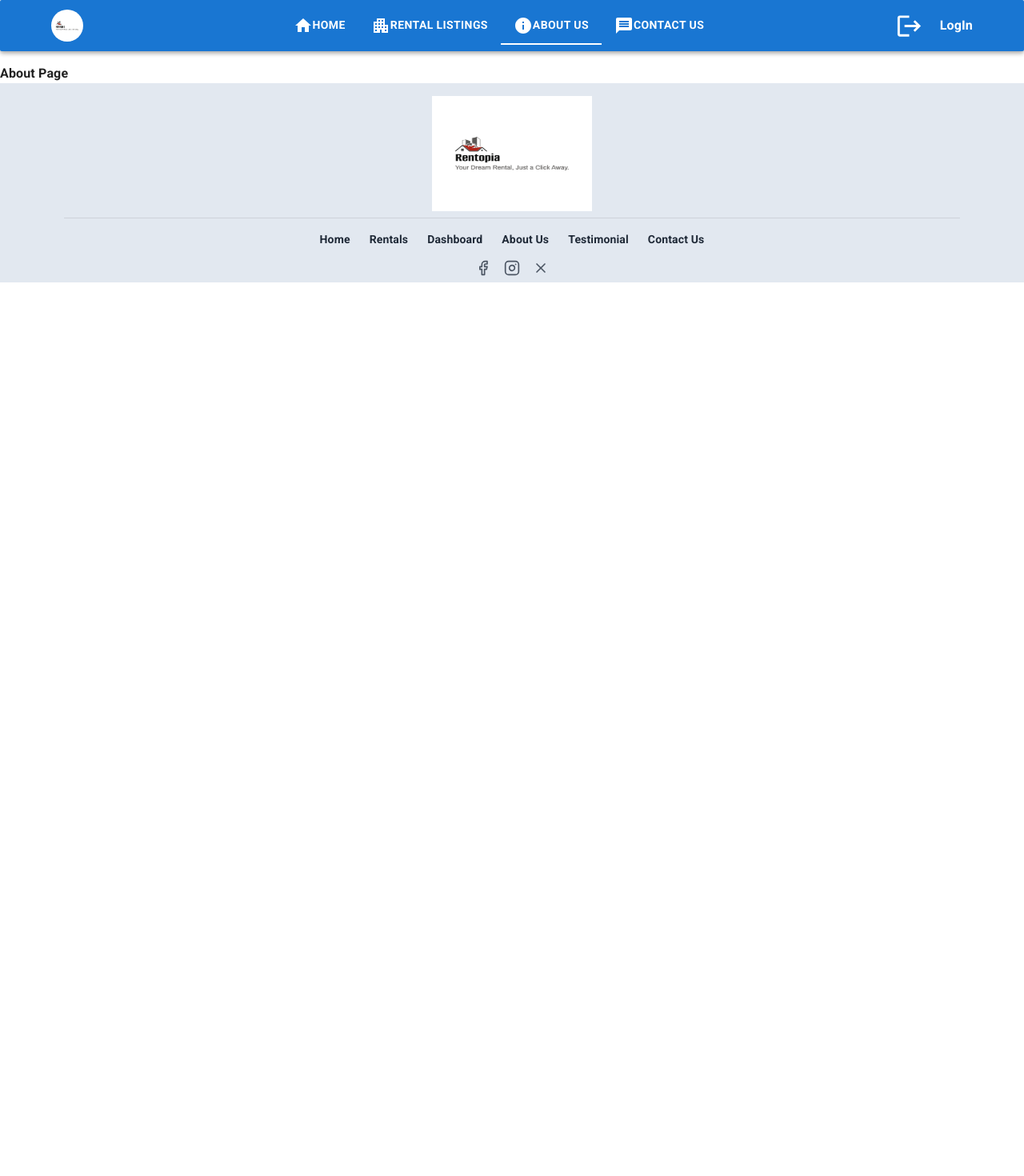
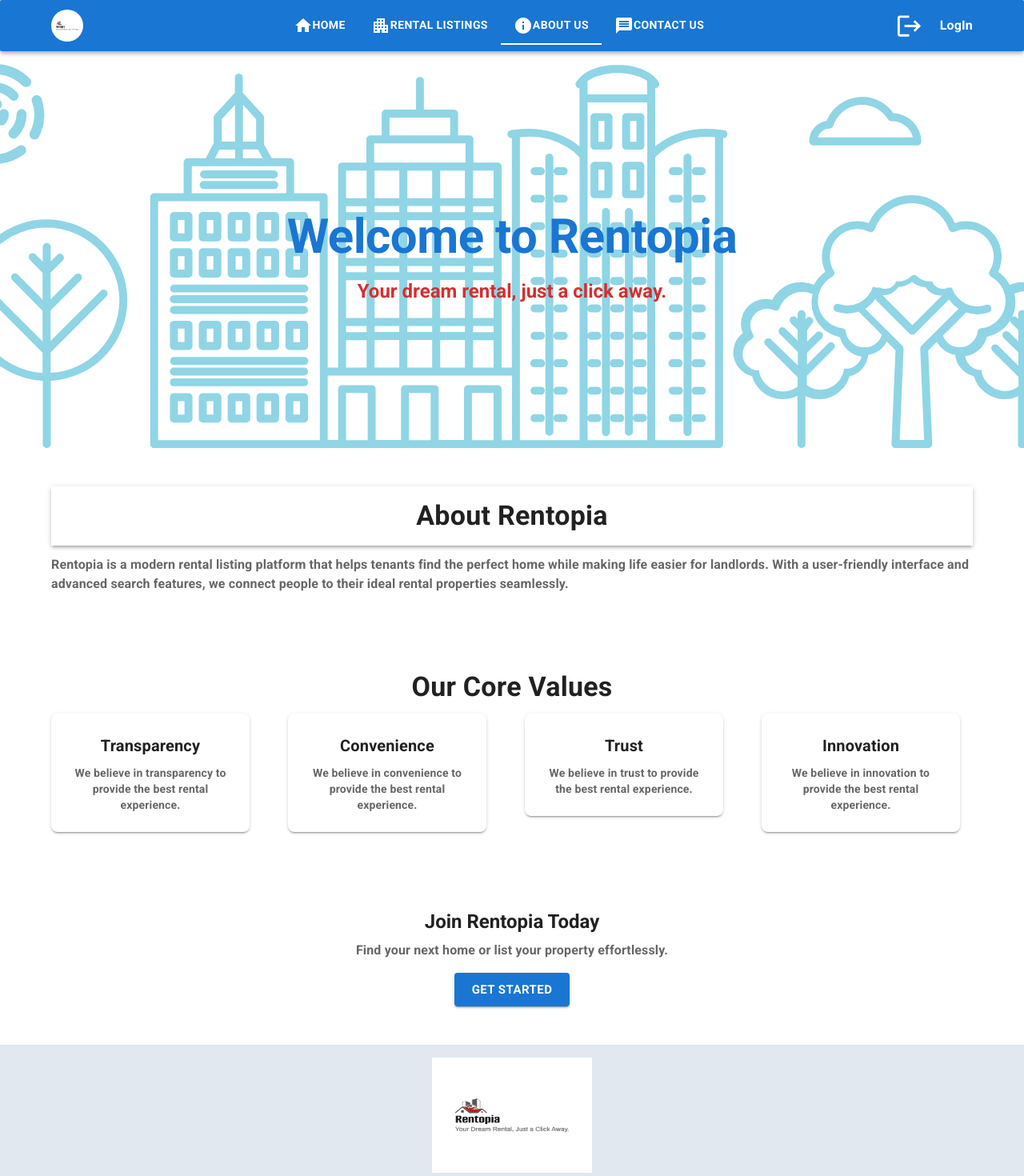
Before and after one commit to drjhatka/basha-finder-client, a Next.js app: page /about in a window 1280 px wide. Shown: the top 1470 px of the page at 80% size. Before the commit the page ends 800 px from the top, so only its background shows below. Built offline with nearby package versions, Linux system fonts and the light colour scheme; no server answers.

Commit message:
about us and contact page done

```diff
--- a/src/app/about/page.tsx
+++ b/src/app/about/page.tsx
@@ -1,9 +1,88 @@
-const AboutPage = () => {
-    return (
-        <div>
-            About Page
-        </div>
-    );
+import React from "react";
+import { Container, Typography, Box, Grid, Button } from "@mui/material";
+import { Microscope } from "lucide-react";
+
+const AboutUsPage = () => {
+  return (
+    <>
+      {/* Hero Section */}
+      <Box
+        sx={{
+          backgroundImage: "url('/hero-bg.svg')",
+          backgroundBlendMode:'darken',
+          backgroundSize: "cover",
+          backgroundPosition: "center",
+          height: "60vh",
+          display: "flex",
+          alignItems: "center",
+          justifyContent: "center",
+          color: "white",
+          textAlign: "center",
+          p: 4,
+        }}
+      >
+        <Box>
+
+          <Typography  variant="h2" color="primary" fontWeight="bold">
+            Welcome to Rentopia
+          </Typography>
+          <Typography variant="h5" color="error" sx={{ mt: 2 }}>
+            Your dream rental, just a click away.
+          </Typography>
+        </Box>
+      </Box>
+
+      {/* About Section */}
+      <Container sx={{ py: 6 }}>
+        <Typography textAlign={'center'} boxShadow={3} py={2} variant="h4" fontWeight="bold" gutterBottom>
+          About Rentopia
+        </Typography>
+        <Typography variant="body1" color="text.secondary">
+          Rentopia is a modern rental listing platform that helps tenants find
+          the perfect home while making life easier for landlords. With a
+          user-friendly interface and advanced search features, we connect
+          people to their ideal rental properties seamlessly.
+        </Typography>
+      </Container>
+
+      {/* Core Values Section */}
+      <Container sx={{ py: 6, textAlign: "center" }}>
+        <Typography variant="h4" fontWeight="bold" gutterBottom>
+          Our Core Values
+        </Typography>
+        <Grid container  spacing={4} justifyContent="center">
+          {["Transparency", "Convenience", "Trust", "Innovation"].map((value) => (
+            <Grid item  key={value} xs={12} sm={6} md={3}>
+              <Box
+                sx={{ p: 3, borderRadius: 2, boxShadow: 2, bgcolor: "background.paper" }}
+              >
+
+                <Typography variant="h6" fontWeight="bold">
+                  {value}
+                </Typography>
+                <Typography variant="body2" color="text.secondary" sx={{ mt: 1 }}>
+                  We believe in {value.toLowerCase()} to provide the best rental experience.
+                </Typography>
+              </Box>
+            </Grid>
+          ))}
+        </Grid>
+      </Container>
+
+      {/* Call to Action */}
+      <Box sx={{ textAlign: "center", py: 6 }}>
+        <Typography variant="h5" fontWeight="bold" gutterBottom>
+          Join Rentopia Today
+        </Typography>
+        <Typography variant="body1" color="text.secondary" sx={{ mb: 2 }}>
+          Find your next home or list your property effortlessly.
+        </Typography>
+        <Button variant="contained" color="primary" size="large">
+          Get Started
+        </Button>
+      </Box>
+    </>
+  );
 };
 
-export default AboutPage;
+export default AboutUsPage;
--- a/src/app/contact/page.tsx
+++ b/src/app/contact/page.tsx
@@ -1,9 +1,74 @@
-const ContactPage = () => {
-    return (
-        <div>
-            Contact Page
-        </div>
-    );
+import React from "react";
+import { Container, Typography, Box, Grid, TextField, Button } from "@mui/material";
+import PhoneIcon from "@mui/icons-material/Phone";
+import EmailIcon from "@mui/icons-material/Email";
+import LocationOnIcon from "@mui/icons-material/LocationOn";
+
+const ContactUsPage = () => {
+  return (
+    <>
+      {/* Hero Section */}
+      <Box
+        sx={{
+          backgroundImage: "url('/contact.jpg')",
+          backgroundSize: "cover",
+          //backgroundPosition: "center",
+          height: "50vh",
+          display: "flex",
+          alignItems: "center",
+          justifyContent: "center",
+          color: "white",
+          textAlign: "center",
+          p: 4,
+        }}
+      >
+        <Typography variant="h2" fontWeight="bold">
+          Contact Us
+        </Typography>
+      </Box>
+
+      {/* Contact Info */}
+      <Container sx={{ py: 6 }}>
+        <Grid container spacing={4} justifyContent="center">
+          {[
+            { icon: <PhoneIcon />, label: "Phone", info: "+1 234 567 890" },
+            { icon: <EmailIcon />, label: "Email", info: "support@rentopia.com" },
+            { icon: <LocationOnIcon />, label: "Location", info: "123 Rentopia St, NY, USA" },
+          ].map((item, index) => (
+            <Grid item key={index} xs={12} sm={4}>
+              <Box textAlign="center" color={'blue'} bgcolor={'#ffdddd'} boxShadow={4} py={4}>
+                {item.icon}
+                <Typography variant="h6" fontWeight="bold" sx={{ mt: 1 }}>
+                  {item.label}
+                </Typography>
+                <Typography variant="body1" color="text.secondary">
+                  {item.info}
+                </Typography>
+              </Box>
+            </Grid>
+          ))}
+        </Grid>
+      </Container>
+
+      {/* Contact Form */}
+      <Container sx={{ py: 6, maxWidth: "600px" }}>
+        <Typography variant="h4" fontWeight="bold" textAlign="center" gutterBottom>
+          Get in Touch
+        </Typography>
+        <Box component="form" sx={{ display: "flex", flexDirection: "column", gap: 3 }}>
+          <TextField label="Your Name" variant="outlined" fullWidth required />
+          <TextField label="Your Email" variant="outlined" fullWidth required type="email" />
+          <TextField label="Message" variant="outlined" fullWidth multiline rows={4} required />
+          <Box mx={'auto'}>
+            <Button variant="contained" color="primary" size="large">
+                Send Message
+            </Button>
+
+          </Box>
+        </Box>
+      </Container>
+    </>
+  );
 };
 
-export default ContactPage;
+export default ContactUsPage;
```
Also changed, not shown: public/contact.jpg (added).
